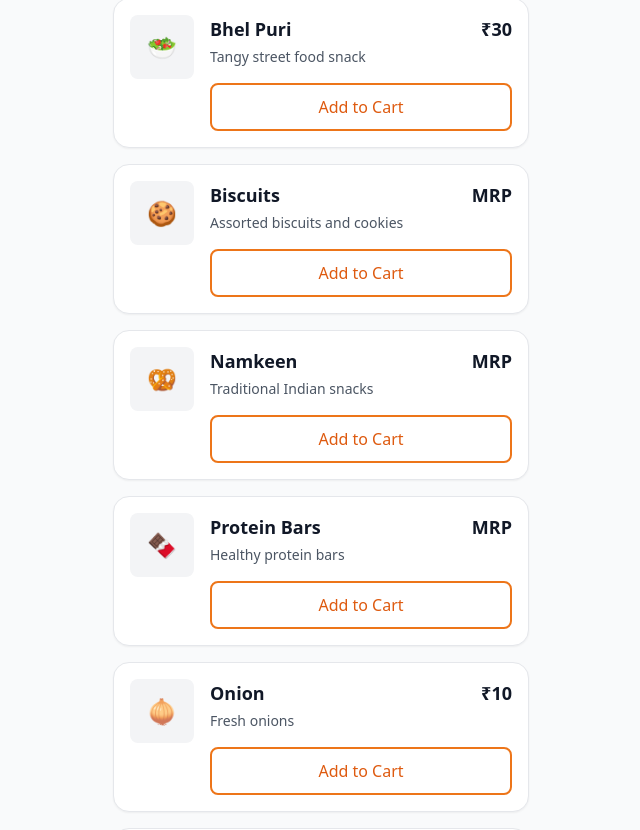
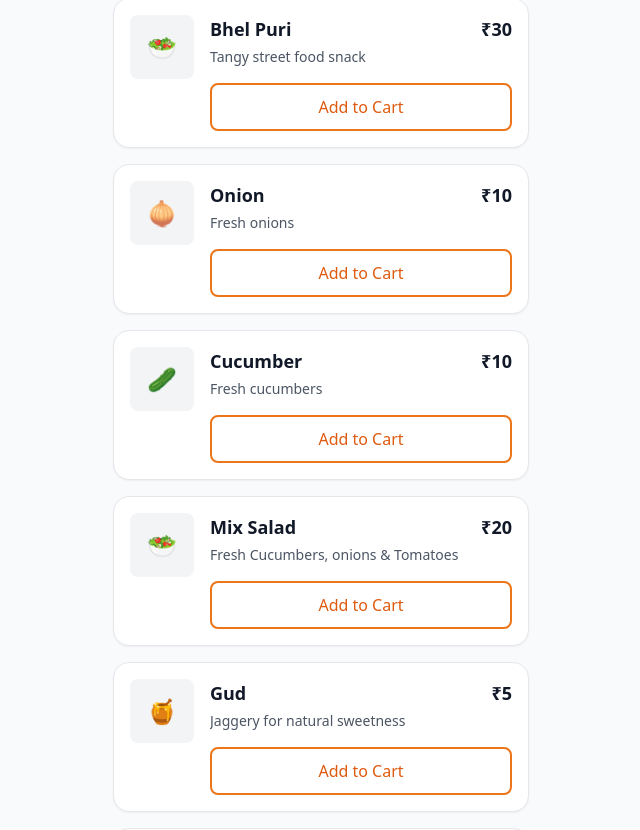
Before and after one commit to yugandharbhamare/Procol-ki-Rasoi, a React (Vite) app: page / in a window 1280 px wide. Shown: the part 2663-3493 px from the top of the page, without its empty margins (319-959 px from the left). Built offline with nearby package versions, Linux system fonts and the light colour scheme.

Commit message:
Remove all MRP-based items from menu - cleaned up menu by removing Biscuits, Namkeen, and Protein Bars

```diff
--- a/src/components/Menu.jsx
+++ b/src/components/Menu.jsx
@@ -114,57 +114,37 @@ const menuItems = [
     description: "Tangy street food snack",
     image: "🥗"
   },
+
   {
     id: 17,
-    name: "Biscuits",
-    price: "MRP",
-    description: "Assorted biscuits and cookies",
-    image: "🍪"
-  },
-  {
-    id: 18,
-    name: "Namkeen",
-    price: "MRP",
-    description: "Traditional Indian snacks",
-    image: "🥨"
-  },
-  {
-    id: 19,
-    name: "Protein Bars",
-    price: "MRP",
-    description: "Healthy protein bars",
-    image: "🍫"
-  },
-  {
-    id: 20,
     name: "Onion",
     price: 10,
     description: "Fresh onions",
     image: "🧅"
   },
   {
-    id: 21,
+    id: 18,
     name: "Cucumber",
     price: 10,
     description: "Fresh cucumbers",
     image: "🥒"
   },
   {
-    id: 22,
+    id: 19,
     name: "Mix Salad",
     price: 20,
     description: "Fresh Cucumbers, onions & Tomatoes",
     image: "🥗"
   },
   {
-    id: 23,
+    id: 20,
     name: "Gud",
     price: 5,
     description: "Jaggery for natural sweetness",
     image: "🍯"
   },
   {
-    id: 24,
+    id: 21,
     name: "Saunf",
     price: 5,
     description: "Fennel seeds for digestion",
```
